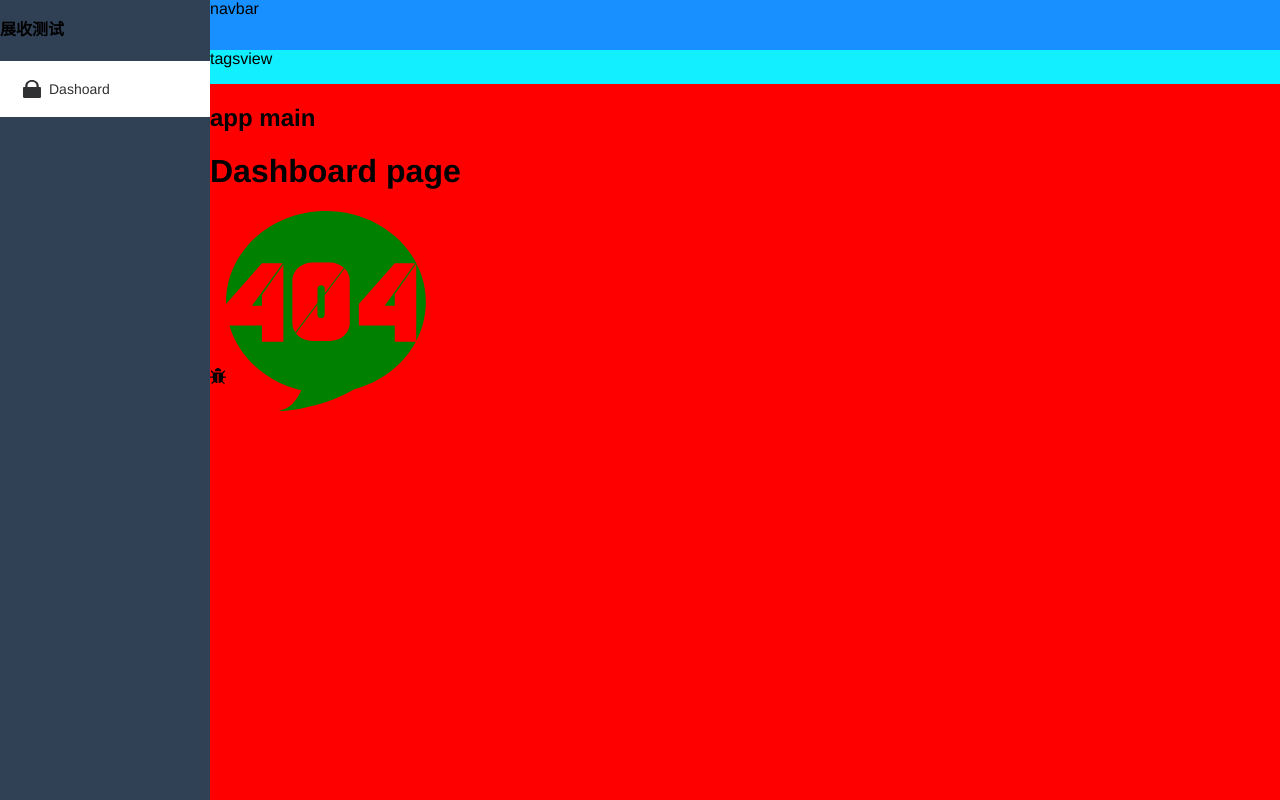
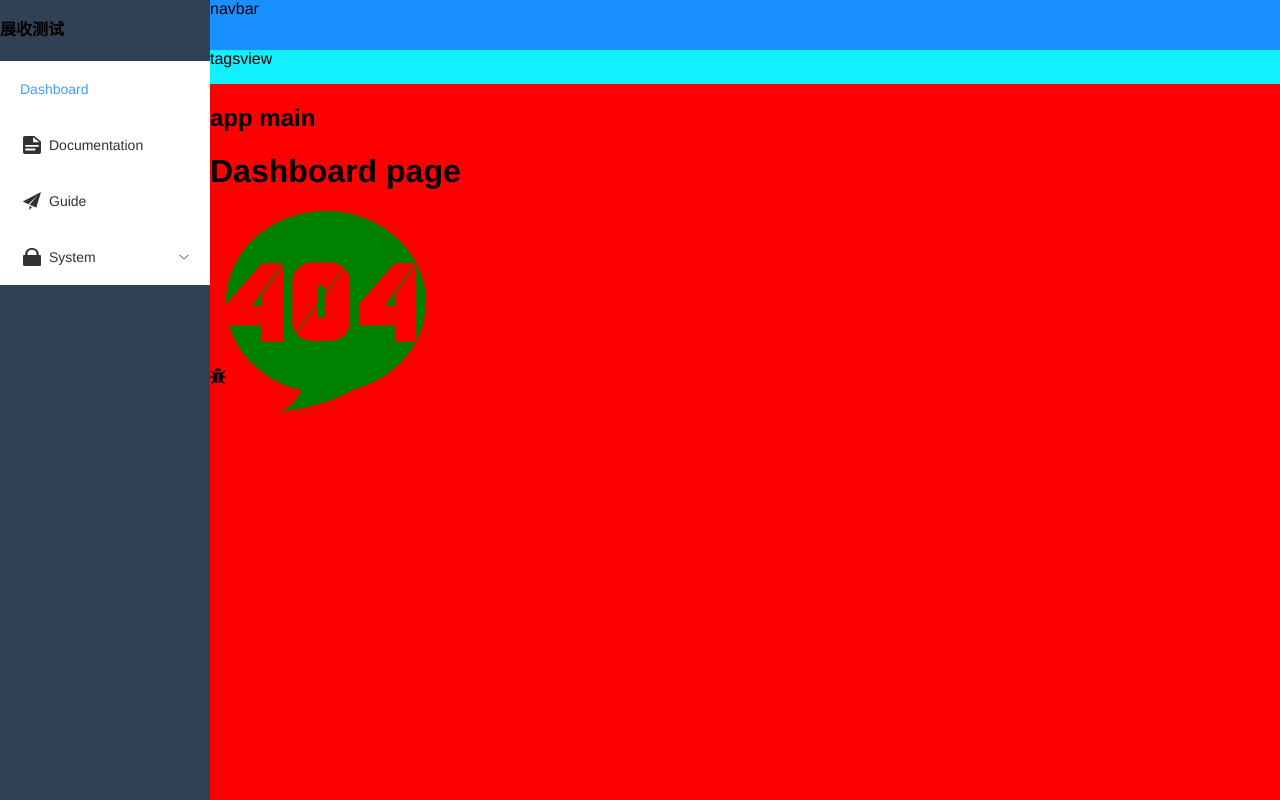
Before and after one commit to zjtt/vue3-admin-front, a Vue app: page /dashboard in a window 1280 px wide. Built offline with nearby package versions, Linux system fonts and the light colour scheme.

Commit message:
路由菜单递归

```diff
--- a/package.json
+++ b/package.json
@@ -16,10 +16,12 @@
     }
   },
   "dependencies": {
+    "@types/path-browserify": "^1.0.0",
     "@vue/eslint-config-prettier": "^7.1.0",
     "element-plus": "^2.2.32",
     "eslint-plugin-prettier": "^4.2.1",
     "normalize.css": "^8.0.1",
+    "path-browserify": "^1.0.1",
     "pinia": "^2.0.32",
     "prettier": "^2.8.4",
     "unplugin-element-plus": "^0.7.0",
--- a/src/components.d.ts
+++ b/src/components.d.ts
@@ -13,6 +13,7 @@
     ElIcon: typeof import('element-plus/es')['ElIcon']
     ElMenu: typeof import('element-plus/es')['ElMenu']
     ElMenuItem: typeof import('element-plus/es')['ElMenuItem']
+    ElSubMenu: typeof import('element-plus/es')['ElSubMenu']
     HelloWorld: typeof import('./components/HelloWorld.vue')['default']
     RouterLink: typeof import('vue-router')['RouterLink']
     RouterView: typeof import('vue-router')['RouterView']
--- a/src/components/Sidebar/SidebarItem.vue
+++ b/src/components/Sidebar/SidebarItem.vue
@@ -1,12 +1,105 @@
 <template>
-  <div class="sidebar-item-container">
-  <el-menu-item index="1">
-  <el-icon>
-  <svg-icon class="menu-icon" icon-class="lock"></svg-icon>
-  </el-icon>
-  <template #title>
-  <span>Dashoard</span>
-  </template>
-  </el-menu-item>
+  <div class="sidebar-item-container" v-if="!item.meta || !item.meta.hidden">
+    <!-- 如果有一个孩子，或者没孩子，或者有一个孩子但是被hidden了 -->
+    <template v-if="theOnlyOneChildRoute">
+      <!-- 如果没有meta属性意味着不必渲染了 -->
+      <el-menu-item
+        :index="resolvePath(theOnlyOneChildRoute.path)"
+        v-if="theOnlyOneChildRoute.meta"
+      >
+        <el-icon v-if="icon">
+          <svg-icon class="menu-icon" :icon-class="icon"></svg-icon>
+        </el-icon>
+        <template #title>
+          <!-- 名字为title的插槽-->
+          <span>{{ theOnlyOneChildRoute.meta?.title }}</span>
+        </template>
+      </el-menu-item>
+    </template>
+    <!-- 多个子路由时 -->
+    <el-sub-menu v-else :index="resolvePath(item.path)" popper-appendto-body>
+      <template #title>
+        <el-icon v-if="item.meta?.icon">
+          <svg-icon class="menu-icon" :icon-class="item.meta.icon"> </svg-icon>
+        </el-icon>
+        <span class="submenu-title">{{ item.meta?.title }}</span>
+      </template>
+      <sidebar-item
+        v-for="child in item.children"
+        :key="child.path"
+        :is-nest="true"
+        :item="child"
+        :base-path="resolvePath(child.path)"
+      >
+      </sidebar-item>
+    </el-sub-menu>
   </div>
 </template>
+<script setup lang="ts">
+import type { PropType } from "vue"
+import type { RouteRecordRaw } from "vue-router"
+// Vite 客户端不支持node内置模块path的处理
+import path from "path-browserify"
+const props = defineProps({
+  item: {
+    type: Object as PropType<RouteRecordRaw>,
+    required: true
+  },
+  basePath: {
+    // 父路由路径（子路由路径如果是相对的 要基于父路径）
+    type: String,
+    required: true
+  }
+})
+// 渲染菜单主要先看子路由
+// 比如我们的路由 一级路由一般都是layout组件 二级路由才是我们考虑要渲染成菜单的
+const showingChildNumber = computed(() => {
+  // hidden路由排除掉 只算可渲染子路由
+  const children = (props.item.children || []).filter((child) => {
+    if (child.meta && child.meta.hidden) return false
+    return true
+  })
+  return children.length
+})
+// 要渲染的单个路由 如果该路由只有一个子路由 默认直接渲染这个子路由
+// theOnlyOneChildRoute直接通过el-menu-item组件来渲染
+const { item } = toRefs(props)
+const theOnlyOneChildRoute = computed(() => {
+  // 多个children时 直接return null 多children需要用el-submenu来渲染并递归
+  if (showingChildNumber.value > 1) {
+    return null
+  }
+  // // 只有一个子路由 还要筛选路由meta里有无hidden属性 hidden：true则过滤出去 不用
+  // 管
+  // // 路由meta里我们会配置hidden属性表示不渲染成菜单，比如login 401 404页面是不渲
+  // 染成菜单的
+  if (item.value.children) {
+    for (const child of item.value.children) {
+      // 安装 pnpm i path-browserify @types/path-browserify
+      // 展开收缩时 el-submenu 样式还需要再调整 ，src/styles/sidebar.scss
+      if (!child.meta || !child.meta.hidden) {
+        return child
+      }
+    }
+  }
+  // showingChildNumber === 0 无可渲染的子路由 （可能有子路由 hidden属性为true
+  // 无可渲染chiildren时 把当前路由item作为仅有的子路由渲染
+  return {
+    ...props.item,
+    path: "" // resolvePath避免resolve拼接时 拼接重复
+  }
+})
+// menu icon
+const icon = computed(() => {
+  // 子路由 如果没有icon就用父路由的
+  return (
+    theOnlyOneChildRoute.value?.meta?.icon ||
+    (props.item.meta && props.item.meta.icon)
+  )
+})
+// 利用path.resolve 根据父路径+子路径 解析成正确路径 子路径可能是相对的
+// resolvePath在模板中使用
+const resolvePath = (childPath: string) => {
+  return path.resolve(props.basePath, childPath)
+}
+</script>
--- a/src/components/Sidebar/index.vue
+++ b/src/components/Sidebar/index.vue
@@ -10,15 +10,26 @@
     :collapse="isCollapse"
     :collapse-transition="true"
   >
-    <sidebar-item></sidebar-item>
+    <!-- 循环sidebar-item组件 -->
+    <sidebar-item
+      v-for="route in menuRoutes"
+      :key="route.path"
+      :item="route"
+      :base-path="route.path"
+    />
   </el-menu>
-  </template>
-  <script lang="ts" setup>
-  import scssVariables from "@/styles/variables.module.scss";
-  const route = useRoute();
-  // 根据路由路径 对应 当前激活的菜单 页面刷新后 激活当前路由匹配的菜单
-  const activeMenu = computed(() => {
-  return route.path;
-  });
-  const isCollapse = ref(false);
-  </script>
+</template>
+<script lang="ts" setup>
+import scssVariables from "@/styles/variables.module.scss"
+import SidebarItem from "./SidebarItem.vue"
+// 导入路由表
+import { routes } from "@/router"
+// 渲染路由
+const menuRoutes = computed(() => routes)
+const route = useRoute()
+// 根据路由路径 对应 当前激活的菜单 页面刷新后 激活当前路由匹配的菜单
+const activeMenu = computed(() => {
+  return route.path
+})
+const isCollapse = ref(false)
+</script>
--- a/src/styles/sidebar.scss
+++ b/src/styles/sidebar.scss
@@ -6,8 +6,26 @@
     &-menu:not(.el-menu--collapse) {
       width: $sideBarWidth;
     }
+
     .el-menu {
       border: none;
     }
+    // 菜单收起时的样式调整
+    .el-menu--collapse {
+      // 隐藏submenu title
+      .submenu-title {
+        display: none;
+      }
+    }
+    .el-submenu {
+      .el-menu {
+        .el-menu-item {
+          background-color: $subMenuBg !important;
+          &:hover {
+            background-color: $subMenuHover !important;
+          }
+        }
+      }
+    }
   }
 }
```
Also changed, not shown: 1 other file (tests, documents, lock files or other folders).
